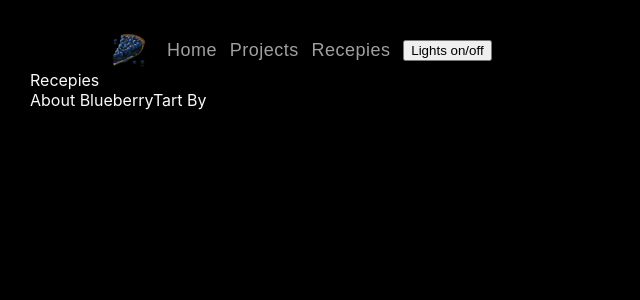
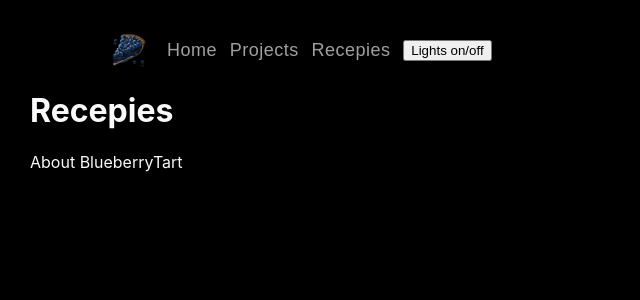
Before and after one commit to Thirstums/BlueberryTart, a Next.js app: page /recepies in a window 1280 px wide. Shown: the top 300 px of the page, without its empty margins (0-640 px from the left). Built offline with nearby package versions, Linux system fonts and the light colour scheme.

Commit message:
add Titles

```diff
--- a/src/components/Footer.tsx
+++ b/src/components/Footer.tsx
@@ -3,6 +3,6 @@ import React from "react";
 import Image from "next/image";
 import Link from "next/link";
 const Footer = () => {
-  return <div>About BlueberryTart By</div>;
+  return <div>About BlueberryTart</div>;
 };
 export default Footer;
--- a/src/pages/projects.tsx
+++ b/src/pages/projects.tsx
@@ -1,5 +1,9 @@
 function Projects() {
-  return <div>Projects</div>;
+  return (
+    <div>
+      <h1>Projects</h1>
+    </div>
+  );
 }
 
 export default Projects;
--- a/src/pages/recepies.tsx
+++ b/src/pages/recepies.tsx
@@ -1,5 +1,10 @@
 function recepies() {
-  return <div> Recepies</div>;
+  return (
+    <div>
+      {" "}
+      <h1>Recepies</h1>
+    </div>
+  );
 }
 
 export default recepies;
```
